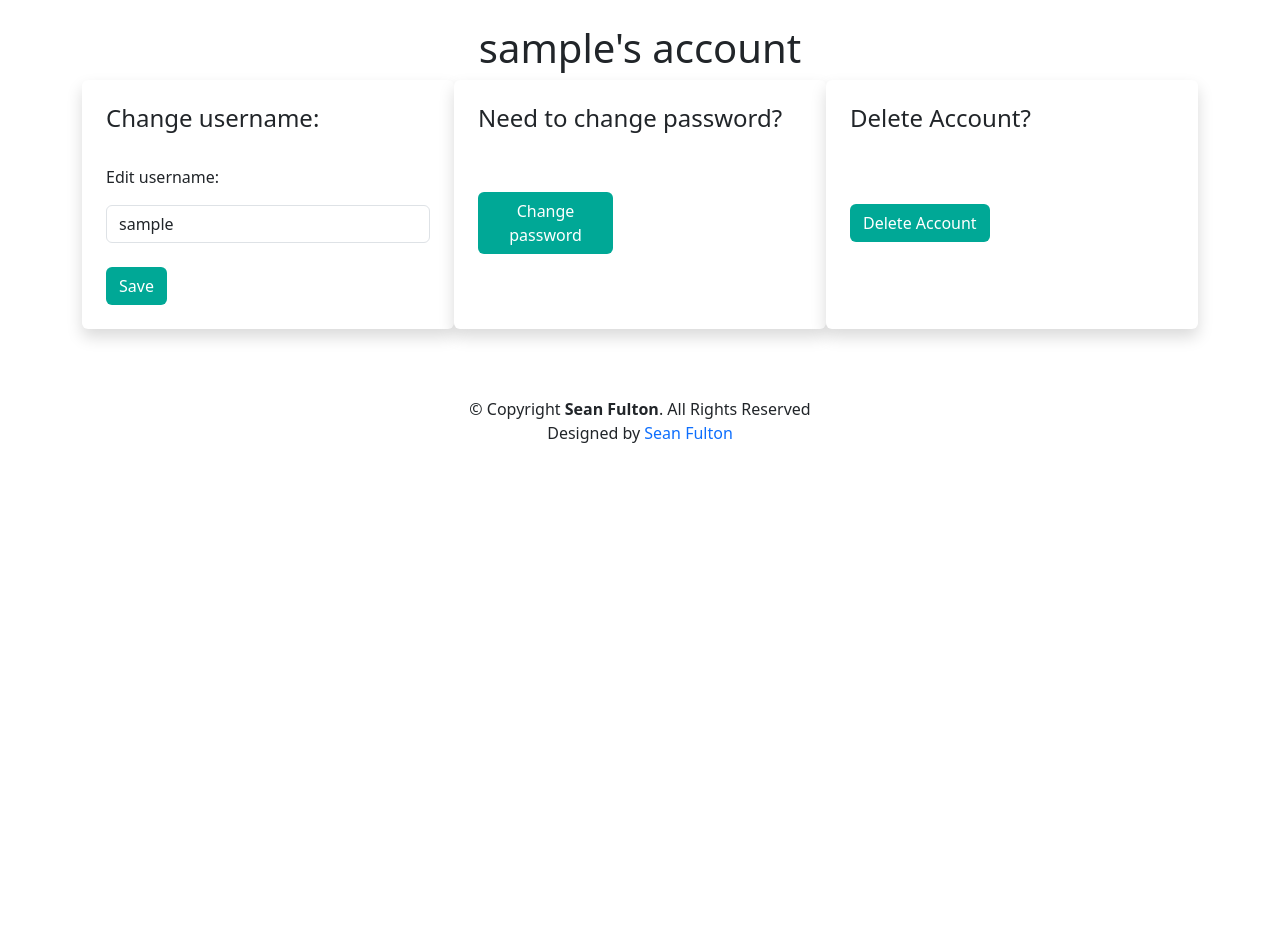
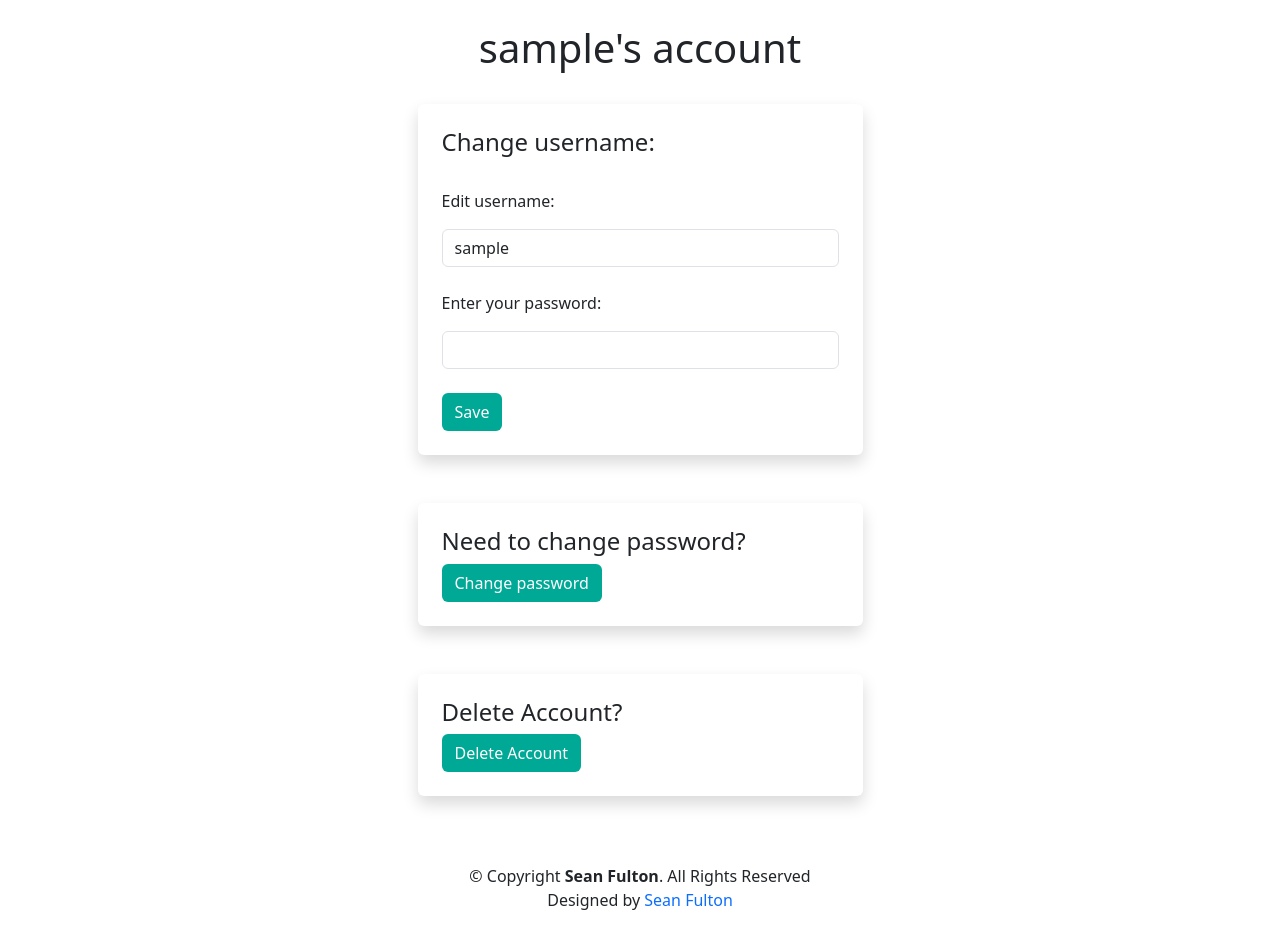
Before and after one commit to sean-fulton/Pressfeed, a Django app: page /account/ in a window 1280 px wide. Shown: the part 56-988 px from the top of the page. Before the commit the page ends 499 px from the top, so only its background shows below. Run offline with Django 4.2, Linux system fonts and the light colour scheme; the visitor is signed in with stand-in values (Sample User, id 1).

Commit message:
fixed error messages for authentication forms

```diff
--- a/pressfeed/authentication/templates/accounts/account.html
+++ b/pressfeed/authentication/templates/accounts/account.html
@@ -4,26 +4,30 @@
 <div class="row">
     <h1 class="text-center">{{ user.username }}'s account</h1>
 </div>
-<div class="row">
-    <div class="col-lg-4 shadow p-4 mb-5 bg-body rounded">
+<br/>
+<div class="container d-flex justify-content-center">
+    <div class="col-lg-5">
+        <div class="row-lg-4 shadow p-4 mb-5 bg-body rounded justify-content-center">
             <h4>Change username:</h4>
             <br />
             <form method="post">
                 {% csrf_token %}
                 <p>Edit username:</p>
                 {{ form.username }}
-
+                <br/>
+                <p>Enter your password:</p>
+                <input type="conf-password" class="form-control" name="conf-password">
                 <br />
                 <button type="submit" class="btn mt-auto">Save</button>
             </form>
         </div>
-    <div class="col-lg-4 shadow p-4 mb-5 bg-body rounded d-flex flex-column">
+        <div class="row-lg-4 shadow p-4 mb-5 bg-body rounded d-flex flex-column">
             <h4>Need to change password?</h4>
             <div class="col-sm-5 my-auto">
                 <button class="btn" id="get-started-btn" onclick="window.location.href='{% url 'change_password' %}'">Change password</button>
             </div>
         </div>
-    <div class="col-lg-4 shadow p-4 mb-5 bg-body rounded d-flex flex-column">
+        <div class="row-lg-4 shadow p-4 mb-5 bg-body rounded d-flex flex-column">
             <h4>Delete Account?</h4>
             <form class="my-auto" id="delete-form" method="post" action="{% url 'delete_account' %}">
                 {% csrf_token %}
@@ -32,5 +36,6 @@
             </form>
         </div>
     </div>
+</div>
 
 {% endblock %}
--- a/pressfeed/authentication/templates/accounts/login.html
+++ b/pressfeed/authentication/templates/accounts/login.html
@@ -8,17 +8,17 @@
         <form action="" method="POST">
             {% csrf_token %}
             <div class="mb-3">
-                <label for="exampleInputUsername1" class="form-label">Username</label>
+                <label class="form-label">Username</label>
                 <input type="username" class="form-control" name="username" aria-describedby="emailHelp">
                 <div id="usernameHelp" class="form-text">We'll never share your details with anyone else.</div>
             </div>
             <div class="mb-3">
-                <label for="exampleInputPassword1" class="form-label">Password</label>
+                <label class="form-label">Password</label>
                 <input type="password" class="form-control" name="password">
             </div>
             <div class="mb-3 form-check">
                 <input type="checkbox" class="form-check-input" name="">
-                <label class="form-check-label" for="exampleCheck1">Remember me</label>
+                <label class="form-check-label">Remember me</label>
             </div>
             <input type="submit" value="Login" class="btn">
         </form>
--- a/pressfeed/authentication/views.py
+++ b/pressfeed/authentication/views.py
@@ -1,11 +1,9 @@
 from django.shortcuts import render, redirect
-from django.contrib.auth import authenticate, login, logout, update_session_auth_hash
+from django.contrib.auth import authenticate, login, logout
 from django.contrib.auth.decorators import login_required
 from django.views.decorators.http import require_POST
-from django.contrib.auth.forms import UserCreationForm, AuthenticationForm
 from pressfeed.forms import RegisterUserForm, UsernameEditForm, ChangePasswordForm
 from django.contrib import messages
-import requests
 
 
 def register_user(request):
@@ -44,11 +42,21 @@ def login_user(request):
 @login_required
 def account(request):
     if request.method == 'POST':
-        form = UsernameEditForm(request.POST, instance=request.user)
-        if form.is_valid():
-            form.save()
-            messages.success(request, ("Updated username!"))
-            return redirect('account')
+        username = request.user.username
+        confirm_password = request.POST.get('conf-password')
+        user = authenticate(request, username=username,
+                            password=confirm_password)
+
+        if user is not None:
+            form = UsernameEditForm(request.POST, instance=request.user)
+            if form.is_valid():
+                form.save()
+                messages.success(request, ("Updated username!"))
+                return redirect('account')
+        else:
+            messages.error(request, ("You password was not correct!"))
+            form = UsernameEditForm(instance=request.user)
+
     else:
         form = UsernameEditForm(instance=request.user)
     return render(request, 'accounts/account.html', {'form': form})
--- a/pressfeed/pressfeed/templates/base.html
+++ b/pressfeed/pressfeed/templates/base.html
@@ -53,9 +53,11 @@
     <div class="container-fluid">
         {% if messages %}
         {% for message in messages %}
-        <div class="alert alert-warning alert-dismissible fade show d-inline-block w-auto" role="alert">
-            {{ message }}
-            <button type="button" class="btn-close" data-bs-dismiss="alert" aria-label="Close"></button>
+        <div class="row d-flex justify-content-center">
+            <div class="alert alert-warning alert-dismissible fade show d-inline-block w-auto" role="alert">
+                {{ message }}
+                <button type="button" class="btn-close" data-bs-dismiss="alert" aria-label="Close"></button>
+            </div>
         </div>
         {% endfor %}
         {% endif %}
--- a/pressfeed/pressfeed/templates/home.html
+++ b/pressfeed/pressfeed/templates/home.html
@@ -8,6 +8,7 @@
         <h1> Welcome to Pressfeed! </h1>
         <br/>
         <h4>Looking for a platform to keep you up to date on authentic news sources? </h4>
+        <br/>
         <h3>Pressfeed is for you!</h3>
     </div>
     <div class="col-lg-4 d-flex justify-content-center">
@@ -20,9 +21,9 @@
         <img class="img-fluid" id="homepage-images" src='{% static 'img/web-chat.png' %}'>
     </div>
     <div class="col-lg-7 my-auto me-2 order-1 order-lg-2">
-        <h1> Direct Messaging </h1>
+        <h1> News discourse! </h1>
         <br/>
-        <h4>Start sharing articles and chatting with other Pressfeed users. </h4>
+        <h4>Stay informed and express your views on the latest news stories!</h4>
         {% if user.is_authenticated %}
             <button class="btn" id="get-started-btn" onclick="window.location.href='{% url 'newsfeed' %}'">Go to your feed!</button>
         {% else %}
```
Also changed, not shown: pressfeed/authentication/templates/accounts/register.html (+10 -3 lines). Lines whose indentation alone changed are shown as unchanged.
